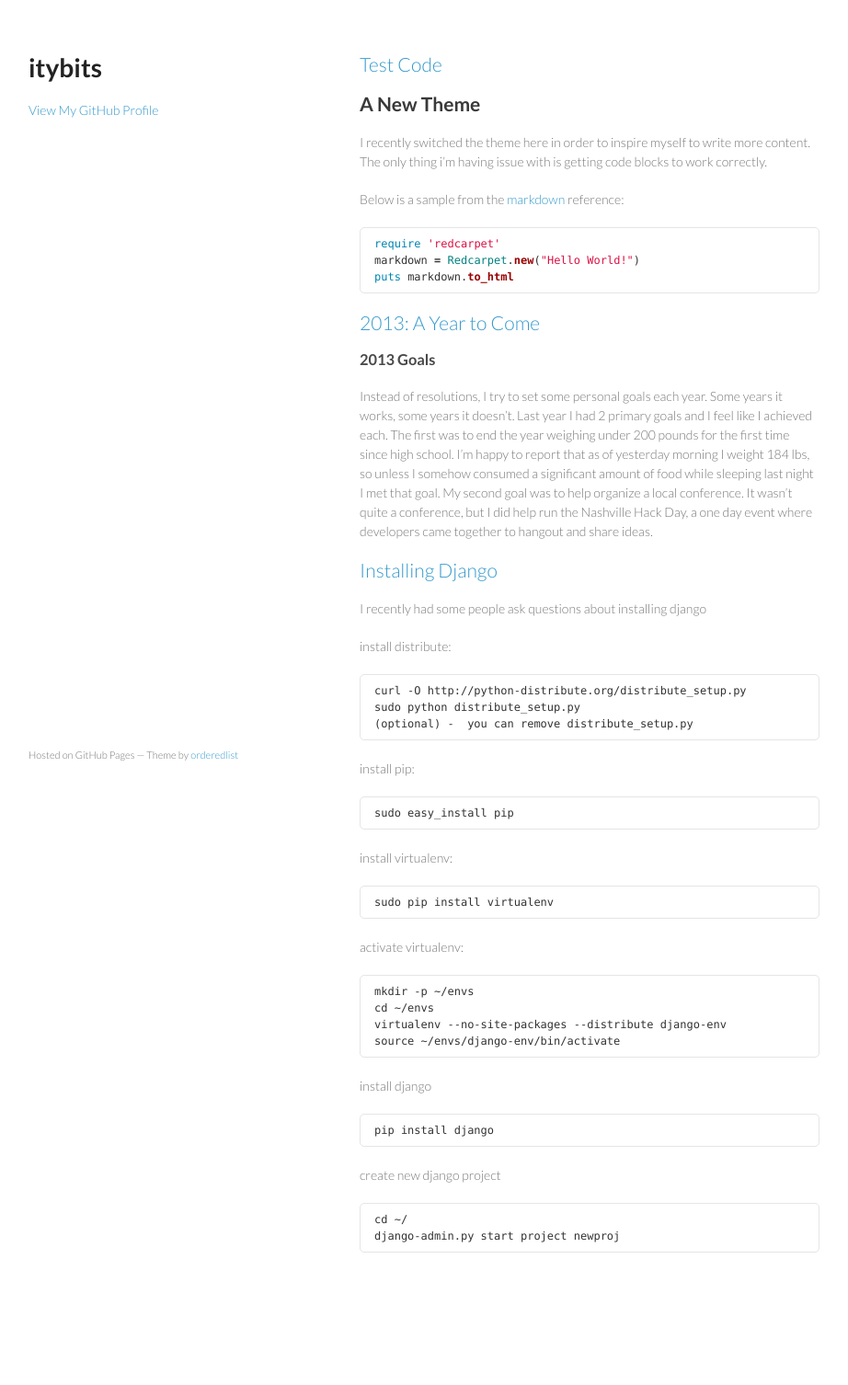
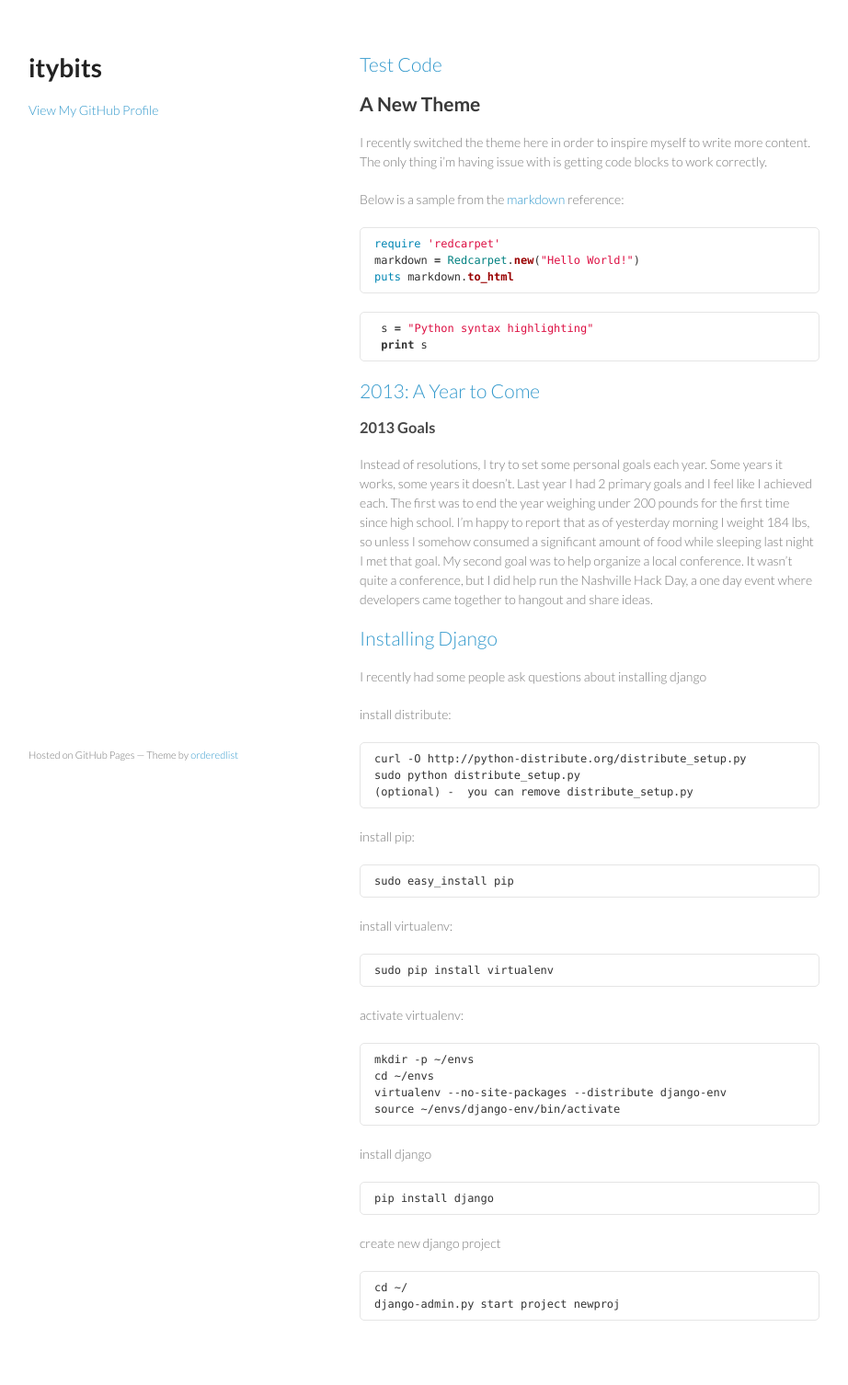
Before and after one commit to binarydud/binarydud.github.io, a Jekyll site: the page built from index.html, in a window 1280 px wide. Shown: the whole page at 92% size, without its empty margins (179-1101 px from the left). Built offline with Jekyll 4.4.1, drawn with Linux system fonts in a browser that asks for light colours; before the commit the page ends 1432 px from its top, so only the background shows below that.

Commit message:
Updated 2013-10-15-test-code.md

````diff
--- a/_posts/2013-10-15-test-code.md
+++ b/_posts/2013-10-15-test-code.md
@@ -13,3 +13,8 @@ require 'redcarpet'
 markdown = Redcarpet.new("Hello World!")
 puts markdown.to_html
 ```
+
+```python
+ s = "Python syntax highlighting"
+ print s
+ ```
````
